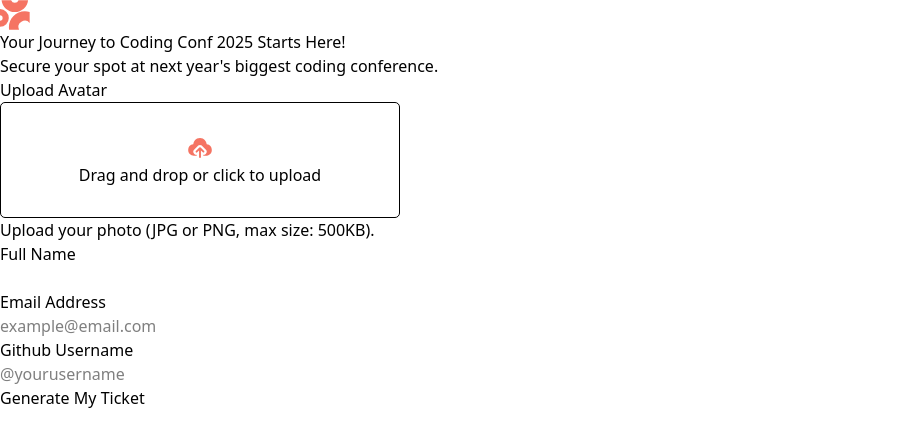
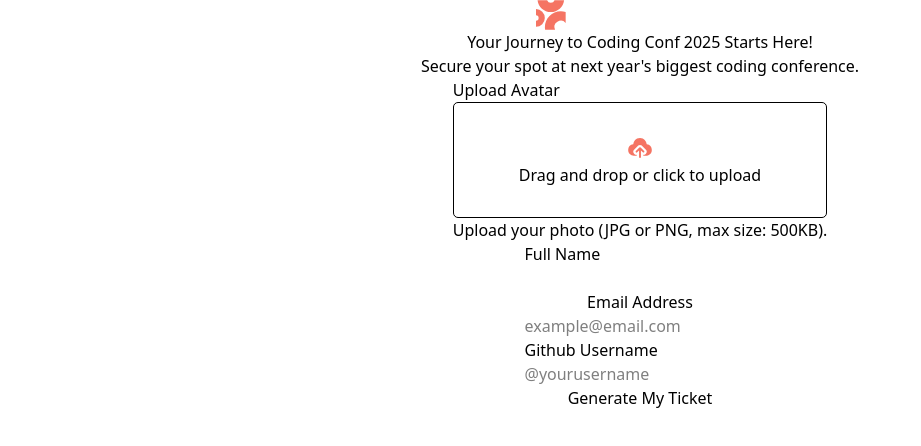
Before and after one commit to micha1bak/frontend-mentor-ticket-generator, a React (Vite) app: page / in a window 1280 px wide. Shown: the top 446 px of the page, without its empty margins (0-921 px from the left). Built offline with nearby package versions, Linux system fonts and the light colour scheme.

Commit message:
centered content

```diff
--- a/src/App.jsx
+++ b/src/App.jsx
@@ -10,7 +10,7 @@ import { Ticket } from "./components/Ticket";
 
 function App() {
   return (
-    <div className="App">
+    <div className="App flex flex-col items-center">
       <Logo />
 
       <DefaultHeader />
--- a/src/components/Avatar.jsx
+++ b/src/components/Avatar.jsx
@@ -23,14 +23,14 @@ export function Avatar() {
       <h3>Upload Avatar</h3>
 
 
-      <label for="inputFile"  style={labelStles}>
+      <label htmlFor="inputFile"  style={labelStles}>
         <input style={{display: 'none'}} id="inputFile" type="file"/>
         <img src="/assets/images/icon-upload.svg"/>
         Drag and drop or click to upload
       </label>
 
       <div className="avatarUploaded" style={avatarUploadedStyles}>
-        <img src="" alt="" />
+        <img src="null" alt="avatar" />
         <div>
           <button>Remove image</button>
           <button>Change image</button>
--- a/src/components/DefaultHeader.jsx
+++ b/src/components/DefaultHeader.jsx
@@ -1,8 +1,8 @@
 export function DefaultHeader() {
   return (
     <header>
-      <h1 className="">Your Journey to Coding Conf 2025 Starts Here!</h1>
-      <p>Secure your spot at next year's biggest coding conference.</p>
+      <h1 className="text-center">Your Journey to Coding Conf 2025 Starts Here!</h1>
+      <p className="text-center">Secure your spot at next year's biggest coding conference.</p>
     </header>
   )
 }
```
Also changed, not shown: package.json (+4 -3 lines), 1 other file (tests, documents, lock files or other folders).
